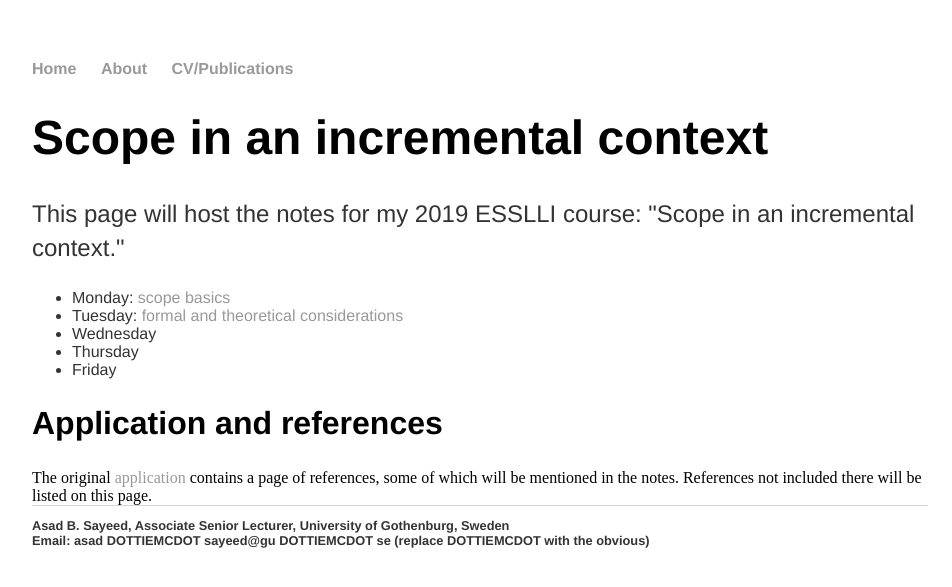
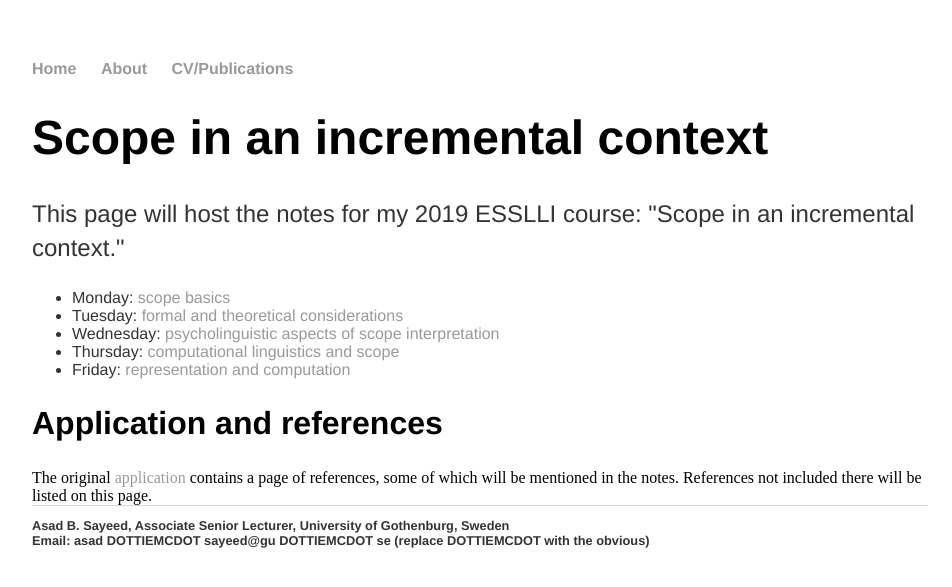
Before and after one commit to asayeed/asayeed.github.io, a Jekyll site: the page built from ESSLLI2019.html, in a window 1280 px wide. Shown: the top 587 px of the page, without its empty margins (160-1112 px from the left). Built offline with Jekyll 4.4.1, drawn with Linux system fonts in a browser that asks for light colours.

Commit message:
lectures 3, 4, 5

```diff
--- a/ESSLLI2019.html
+++ b/ESSLLI2019.html
@@ -8,9 +8,9 @@ title: Scope in an incremental context
   <ul>
     <li>Monday: <a href="ESSLLI2019/lecture1.pdf">scope basics</a></li>
     <li>Tuesday: <a href="ESSLLI2019/lecture2.pdf">formal and theoretical considerations</a></li>
-    <li>Wednesday</li>
-    <li>Thursday</li>
-    <li>Friday</li>
+    <li>Wednesday: <a href="ESSLLI2019/lecture3.pdf">psycholinguistic aspects of scope interpretation</a></li>
+    <li>Thursday: <a href="ESSLLI2019/lecture4.pdf">computational linguistics and scope</a></li>
+    <li>Friday: <a href="ESSLLI2019/lecture5.pdf">representation and computation</a></li>
   </ul>
 
   <h2>Application and references</h2>
```
Also changed, not shown: 3 other files.
